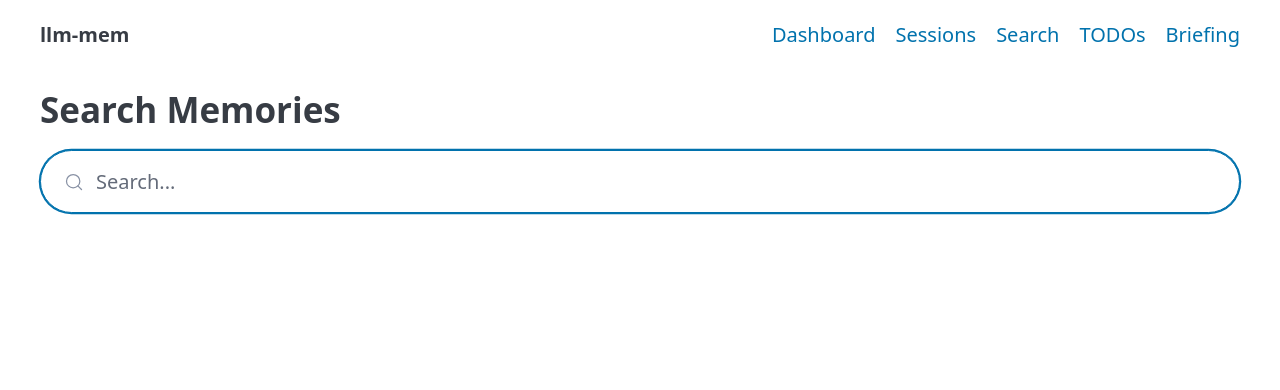
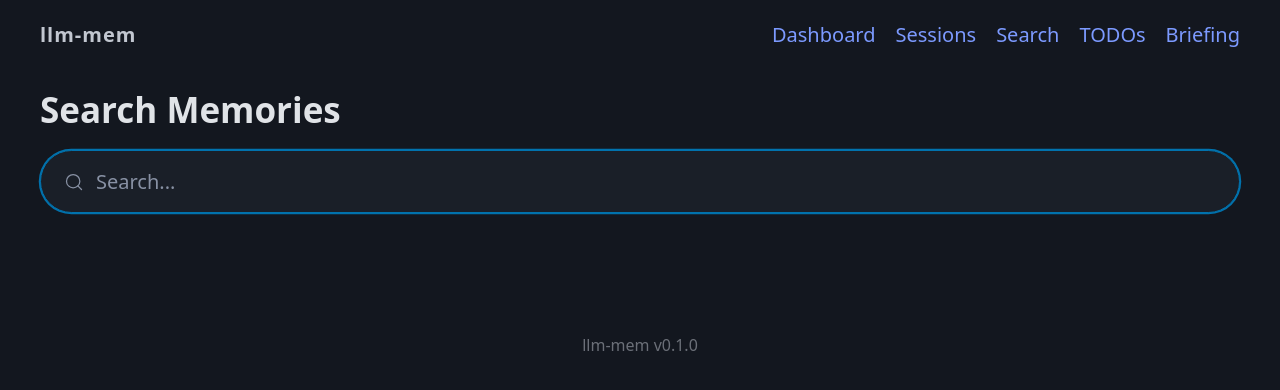
Before and after one commit to DANgerous25/callmem, a Python web app: template src/llm_mem/ui/templates/search.html in a window 1280 px wide. Shown: the top 390 px of the page. Run offline with Jinja, Linux system fonts and the light colour scheme; the template is opened without the code that fills it, so the values that code supplies are empty; some libraries are stand-ins or nearby versions.

Commit message:
ui: dark theme with accent colour and stat-card grid

```diff
--- a/src/llm_mem/ui/templates/base.html
+++ b/src/llm_mem/ui/templates/base.html
@@ -1,11 +1,25 @@
 <!DOCTYPE html>
-<html lang="en" data-theme="light">
+<html lang="en" data-theme="dark">
 <head>
     <meta charset="UTF-8">
     <meta name="viewport" content="width=device-width, initial-scale=1">
     <title>{% block title %}llm-mem{% endblock %}</title>
     <link rel="stylesheet" href="https://cdn.jsdelivr.net/npm/@picocss/pico@2/css/pico.min.css">
     <script src="/static/htmx.min.js"></script>
+    <style>
+        :root[data-theme="dark"] {
+            --pico-primary: #7c9aff;
+            --pico-primary-hover: #97b0ff;
+        }
+        nav strong { letter-spacing: 0.05em; }
+        nav a[aria-current="page"] { font-weight: bold; }
+        .stat-grid { display: grid; grid-template-columns: repeat(auto-fit, minmax(160px, 1fr)); gap: 1rem; margin-bottom: 1.5rem; }
+        .stat-card { padding: 1rem; border-radius: var(--pico-border-radius); background: var(--pico-card-background-color); text-align: center; }
+        .stat-card .label { font-size: 0.85rem; opacity: 0.7; }
+        .stat-card .value { font-size: 1.6rem; font-weight: 600; }
+        pre { font-size: 0.85rem; }
+        footer { margin-top: 3rem; padding: 1rem 0; text-align: center; font-size: 0.8rem; opacity: 0.5; }
+    </style>
 </head>
 <body>
     <nav class="container">
@@ -23,5 +37,6 @@
     <main class="container">
         {% block content %}{% endblock %}
     </main>
+    <footer class="container">llm-mem v{{ version | default("0.1.0") }}</footer>
 </body>
 </html>
```
